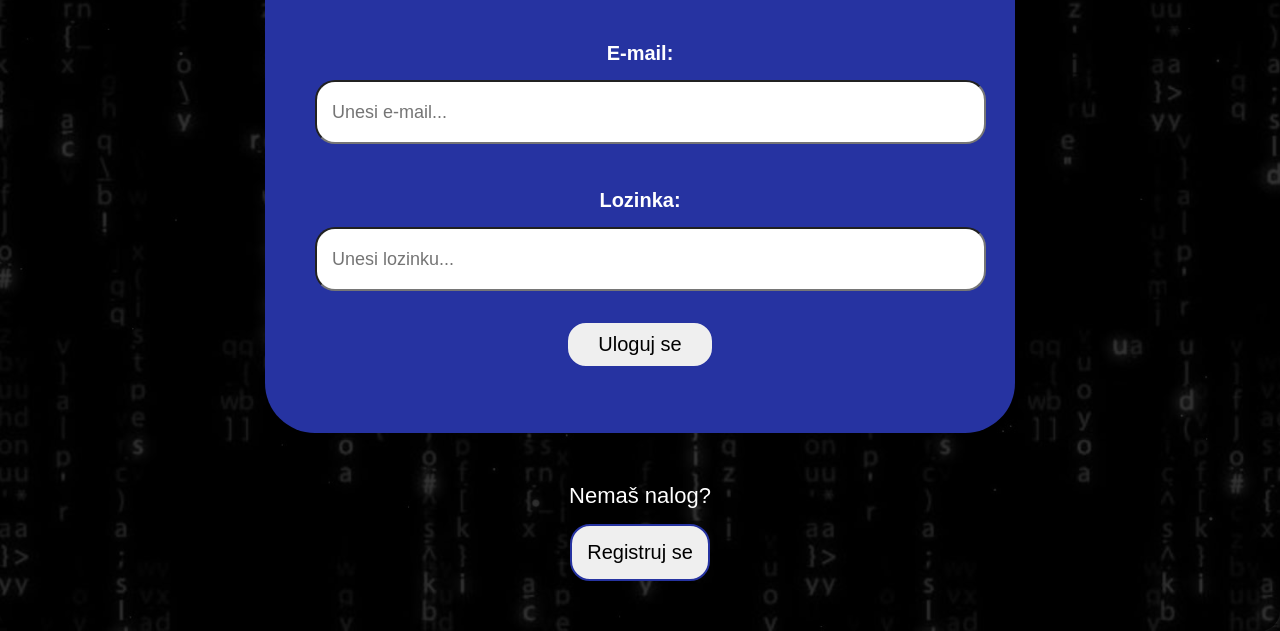
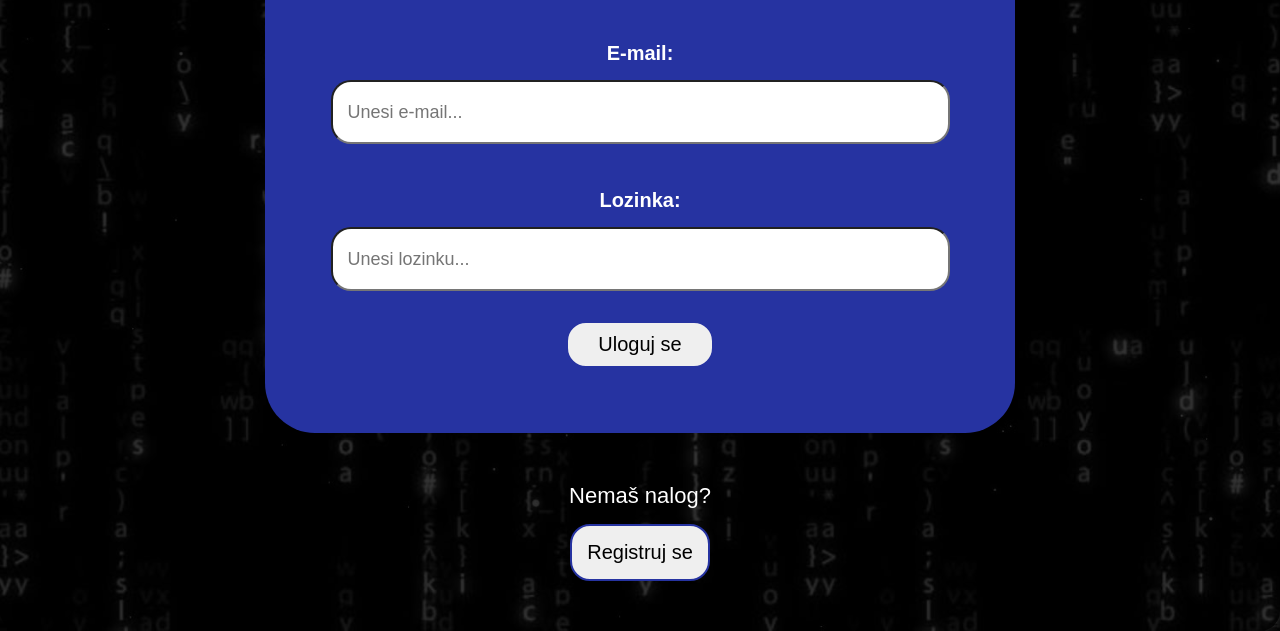
Before and after one commit to Sajmon410/Sajmon410.github.io, a plain HTML site: page index.html in a window 1280 px wide. Shown: the part 291-922 px from the top of the page. Drawn offline with Linux system fonts and the light colour scheme.

Commit message:
Update style.css

```diff
--- a/style.css
+++ b/style.css
@@ -59,7 +59,7 @@ form div label{
 }
 form div input{
 	height: 50px;
-	width: 98%;
+	width: 90%;
 	font-size: 18px;
 	padding: 5px 15px;
 	border-radius: 20px;
```
